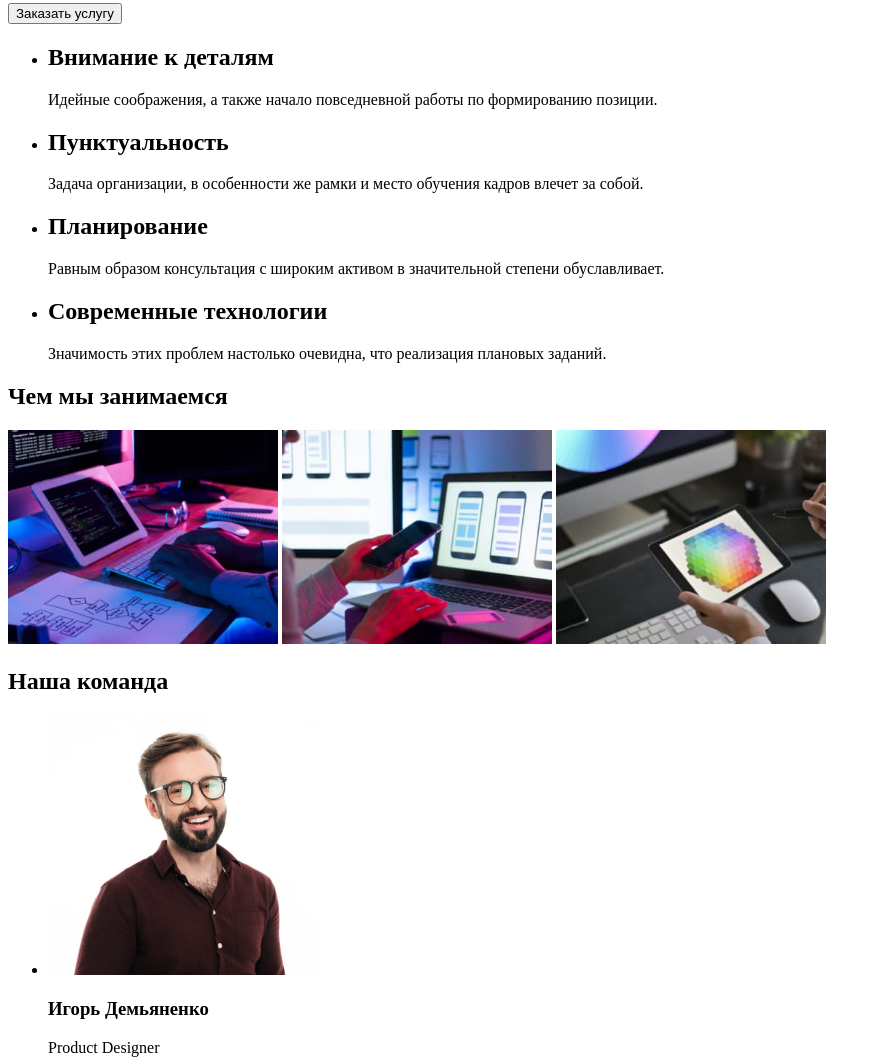
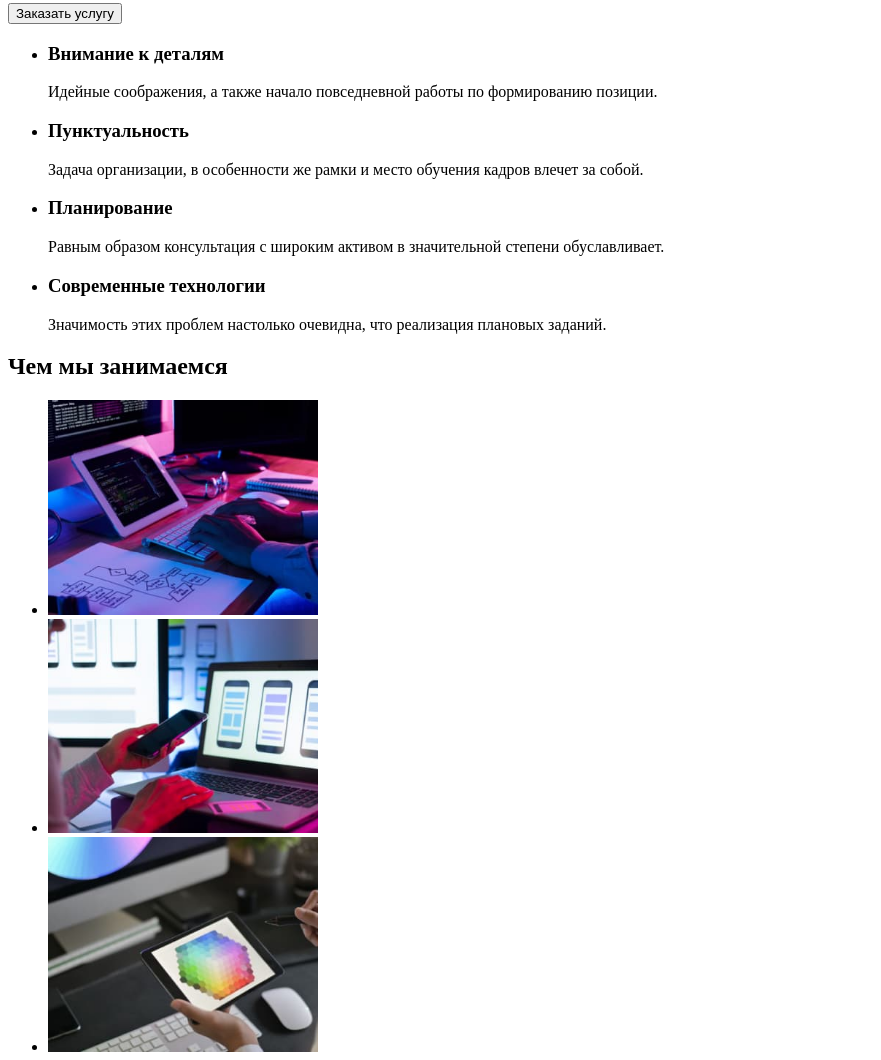
Before and after one commit to emsheremeta/goit-markup-hw-01, a plain HTML site: page index.html in a window 1280 px wide. Shown: the part 212-1272 px from the top of the page, without its empty margins (0-881 px from the left). Drawn offline with Linux system fonts and the light colour scheme.

Commit message:
update alt name, list, change h2 to h3

```diff
--- a/index.html
+++ b/index.html
@@ -35,19 +35,19 @@
 <section>
 <ul>
     <li>
-        <h2>Внимание к деталям</h2>
+        <h3>Внимание к деталям</h3>
         <p>Идейные соображения, а также начало повседневной работы по формированию позиции.</p>
     </li>
     <li>
-        <h2>Пунктуальность</h2>
+        <h3>Пунктуальность</h3>
         <p>Задача организации, в особенности же рамки и место обучения кадров влечет за собой.</p>
     </li>
     <li>
-        <h2>Планирование</h2>
+        <h3>Планирование</h3>
         <p>Равным образом консультация с широким активом в значительной степени обуславливает.</p>
     </li>
     <li>
-        <h2>Современные технологии</h2>
+        <h3>Современные технологии</h3>
         <p>Значимость этих проблем настолько очевидна, что реализация плановых заданий.</p>
     </li>
 </ul>
@@ -55,9 +55,19 @@
 <!--Чем мы занимаемся-->
 <section>
 <h2>Чем мы занимаемся</h2>
-<img src="./images/img.jpg" alt="photo1" width="270">
-<img src="./images/img1.jpg" alt="photo2" width="270">
-<img src="./images/img2.jpg" alt="photo3" width="270">
+<ul>
+<li>
+    <img src="./images/img.jpg" alt="фото1" width="270">
+</li>
+<li>
+    <img src="./images/img1.jpg" alt="фото2" width="270">
+</li>
+
+<li>
+<img src="./images/img2.jpg" alt="фото3" width="270">
+</li>
+</ul>
+
 </section>
 <!--Наша команда-->
 <section>
@@ -93,5 +103,7 @@
     <a href="mailto:info@example.com ">info@example.com</a>
     <a href="tel:+380991111111">+38 099 111 11 11</a>
 </footer>
+
 </body>
+
 </html>
```
